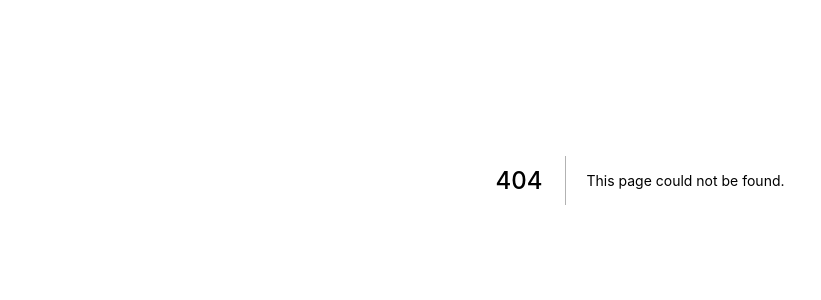
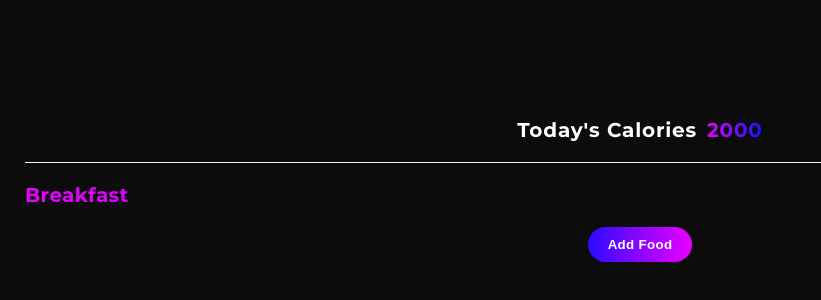
Before and after one commit to Sigword/Workout-App, a Next.js app: page /calories in a window 1280 px wide. Before the commit this address had no page. Shown: the part 220-520 px from the top of the page, without its empty margins (0-821 px from the left). Built offline with nearby package versions, Linux system fonts and the light colour scheme.

Commit message:
calendar component

```diff
--- /dev/null
+++ b/components/Breakfast.jsx
@@ -0,0 +1,15 @@
+import styles from "../styles/Calories.module.css";
+
+const Breakfast = () => {
+  return (
+    <div className={styles.calorieSubContainer}>
+      <div className={styles.calorieHeading}>
+        <span>Breakfast</span>
+      </div>
+      <div className={styles.calorieButton}>
+        <button>Add Food</button>
+      </div>
+    </div>
+  );
+};
+export default Breakfast;
--- a/components/Calendar.js
+++ b/components/Calendar.js
@@ -1,5 +1,4 @@
 import styles from "../styles/Calendar.module.css";
-import { useState } from "react";
 
 const Calendar = () => {
   const calendarCreator = () => {
--- /dev/null
+++ b/pages/calories.js
@@ -0,0 +1,16 @@
+import Breakfast from "../components/Breakfast";
+import styles from "../styles/Calories.module.css";
+
+const Calories = () => {
+  return (
+    <div className={styles.calorieContainer}>
+      <div className={styles.todaysCalories}>
+        <span>Today's Calories</span>
+        <span className={styles.caloriesCount}>2000</span>
+      </div>
+
+      <Breakfast />
+    </div>
+  );
+};
+export default Calories;
--- a/styles/Calendar.module.css
+++ b/styles/Calendar.module.css
@@ -4,7 +4,7 @@
   display: flex;
   min-width: 100%;
   flex-direction: row;
-  justify-content: space-evenly;
+  justify-content: space-between;
   align-items: center;
   padding: 1rem 0rem;
   color: rgb(240, 240, 240);
--- /dev/null
+++ b/styles/Calories.module.css
@@ -0,0 +1,72 @@
+/* Main Container Styling */
+
+.calorieContainer {
+  padding: 0rem 1.5625rem;
+  width: 100vw;
+  height: 100vh;
+  display: flex;
+  flex-direction: column;
+  align-items: center;
+  justify-content: center;
+  color: #ffffff;
+}
+
+.todaysCalories {
+  display: flex;
+  align-items: center;
+  justify-content: center;
+  gap: 0.625rem;
+  padding: 1.25rem 0rem;
+}
+
+.todaysCalories span {
+  font-weight: 700;
+  font-size: 1.25rem;
+  letter-spacing: 0.05rem;
+  text-align: center;
+}
+
+.caloriesCount {
+  background: linear-gradient(100.05deg, #eb00ff 0.75%, #001aff 100.75%);
+  -webkit-background-clip: text;
+  -webkit-text-fill-color: transparent;
+  background-clip: text;
+}
+
+/* Sub Containers Styling */
+
+.calorieSubContainer {
+  width: 100%;
+  display: flex;
+  flex-direction: column;
+  border-top: 1px solid whitesmoke;
+}
+
+.calorieHeading {
+  padding: 1.25rem 0rem;
+  font-weight: 700;
+  letter-spacing: 0.02rem;
+  font-size: 1.25rem;
+
+  background: linear-gradient(100.05deg, #eb00ff 0.75%, #001aff 100.75%);
+  -webkit-background-clip: text;
+  -webkit-text-fill-color: transparent;
+  background-clip: text;
+}
+
+.calorieButton {
+  width: 100%;
+  display: flex;
+  align-items: center;
+  justify-content: center;
+}
+
+.calorieButton button {
+  padding: 0.625rem 1.25rem;
+  background: linear-gradient(91.54deg, #2c0aff 0%, #eb00ff 100.18%);
+  border-radius: 20px;
+  border: none;
+  color: white;
+  font-weight: 700;
+  letter-spacing: 0.02rem;
+}
--- a/styles/globals.css
+++ b/styles/globals.css
@@ -23,38 +23,41 @@ a {
 .calendarDays {
   display: flex;
   flex-direction: column;
-  justify-content: center;
+  justify-content: space-between;
   align-items: center;
-  padding: 0.5rem 0rem;
-  border-radius: 50px;
-  flex: 1;
+
+  padding: 9px 0px;
+}
+
+.calendarDays span {
+  padding: 7px 0px;
+}
+
+.calendarDaysSelected span {
+  padding: 7px;
 }
 
 .calendarDaysSelected {
   display: flex;
   flex-direction: column;
-  justify-content: center;
+  justify-content: space-between;
   align-items: center;
-  padding: 0.35rem 0.2rem;
+
+  padding: 9px 3px;
+
   border-radius: 50px;
-  flex: 1;
-
   border: 1px solid #eb00ff;
-}
-
-.calendarDaysSelected span {
-  padding: 5px 3px;
 }
 
 .calendarDate {
   padding: 10px 12px;
-  gap: 10px;
 }
 
 .calendarDateSelected {
+  background: linear-gradient(133.51deg, #2c0aff 0.66%, #eb00ff 100.66%);
+  border-radius: 100px;
+  padding: 10px 12px;
+
   width: 100%;
   text-align: center;
-  padding: 10px 0px;
-  background: linear-gradient(133.51deg, #2c0aff 0.66%, #eb00ff 100.66%);
-  border-radius: 50%;
 }
```
Also changed, not shown: components/Work.js (+4 -4 lines).
